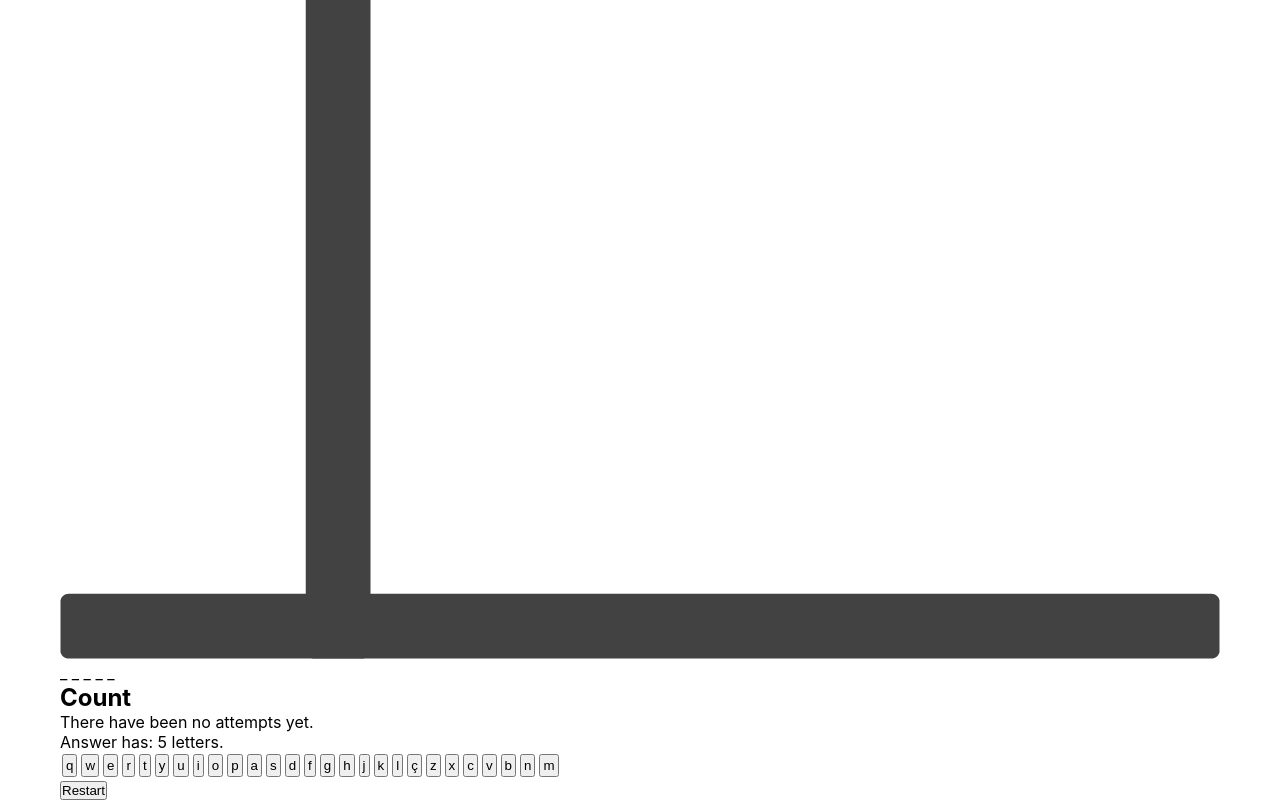
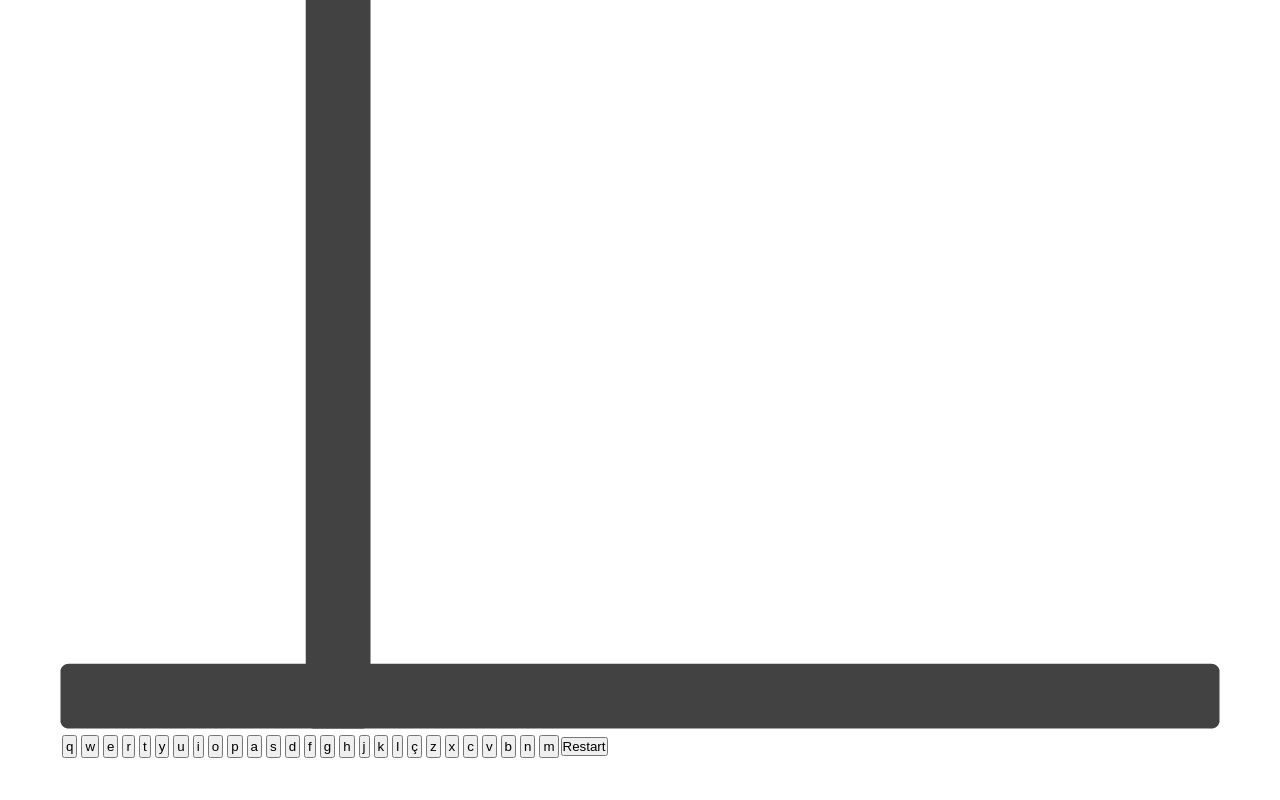
Before and after one commit to davyd-souza/hangman, a React (Create React App) app: page / in a window 1280 px wide. Shown: the part 261-1061 px from the top of the page. After the commit the page ends 1021 px from the top, so only its background shows below. Built offline with nearby package versions, Linux system fonts and the light colour scheme.

Commit message:
refactor: re-strcture hangman app

```diff
--- a/src/components/Hangman.tsx
+++ b/src/components/Hangman.tsx
@@ -16,13 +16,14 @@ import img5 from '../imgs/5.png'
 import img6 from '../imgs/6.png'
 
 type HangmanProps = Readonly<{
+	title: string
 	maxGuesses?: number
 	imgs?: string[]
 }>
 
 const letters = "qwertyuiopasdfghjklçzxcvbnm"
 
-export function Hangman({ maxGuesses = 6, imgs = [img0, img1, img2, img3, img4, img5, img6] }: HangmanProps) {
+export function Hangman({ title="Hangman", maxGuesses = 6, imgs = [img0, img1, img2, img3, img4, img5, img6] }: HangmanProps) {
 	const [ answer, setAnswer ] = useState<string>(randomWord())
 	const [ guessed, setGuessed ] = useState<string[]>([])
 	const [ wrongCnt, setWrongCnt ] = useState<number>(0)
@@ -50,49 +51,49 @@ export function Hangman({ maxGuesses = 6, imgs = [img0, img1, img2, img3, img4,
 	const handleWin = () => setWin(true)
 
 	useEffect(() => {
-		console.log("> [useEffect] answer:", answer)
 		if (wrongCnt === maxGuesses) handleGameOver()
 		if (answer.split("").every(l => guessed.includes(l))) handleWin()
 	}, [maxGuesses, guessed, wrongCnt, answer])
 
 	return (
+		<>
+			<header className="Hangman-header">
+				<h2>{title}</h2>
+			</header>
 
-		<div className="Hangman">
-			{ win && <p>You WIN!!</p> }
-			{ gameOver && <p>You Lose</p> }
+			<section className="Hangman-notify">
+				{ win && <p className="Hangman-tag win">you win!</p> }
+				{ gameOver && <p className="Hangman-tag lose">you lose</p> }
+			</section>
 
-			<img src={imgs[wrongCnt]} alt={`out of ${maxGuesses} you guessed wrong: ${wrongCnt} times`} />
+			<main className="Hangman-guess">
+				<img
+					className="Hangman-img"
+					src={imgs[wrongCnt]}
+					alt={`out of ${maxGuesses} you guessed wrong: ${wrongCnt} times`}
+				/>
 
-			<div className="Hangman-word">
-				<p>
-					{
-						answer.split("").map(l => guessed.includes(l) ? ` ${l} ` : " _ ")
-					}
-				</p>
-			</div>
+				<div className="Hangman-answer">
+				{
+						gameOver
+							? answer.split("").map(l => <div className="Hangman-letter"> {l} </div>)
+							: answer.split("").map(l => <div className="Hangman-letter"> { guessed.includes(l) ? `${l}` : "" } </div>)
+				}
 
-			<div className="Hangman-count">
-				<h2>Count</h2>
-				<p>
-					{
-						wrongCnt
-							? `${wrongCnt}/${maxGuesses}`
-							: `There have been no attempts yet.`
-					}
-				</p>
-				<p>
-					{
-						answer
-							? `Answer has: ${answer.length} letters.`
-							: `There's no answer.`
-					}
-				</p>
-			</div>
+				</div>
+			</main>
 
-			<div className="Hangman-keyboard">
+			<section className="Hangman-keyboard">
 				<Keyboard letters={letters} checkGuess={checkGuess} isDisabled={gameOver || win} guessed={guessed}/>
-			</div>
-			<button onClick={handleRestart}>Restart</button>
-		</div>
+				<button
+					className="Hangman-reset"
+					onClick={handleRestart}
+				>
+					Restart
+				</button>
+			</section>
+
+		</>
+
 	)
 }
```
